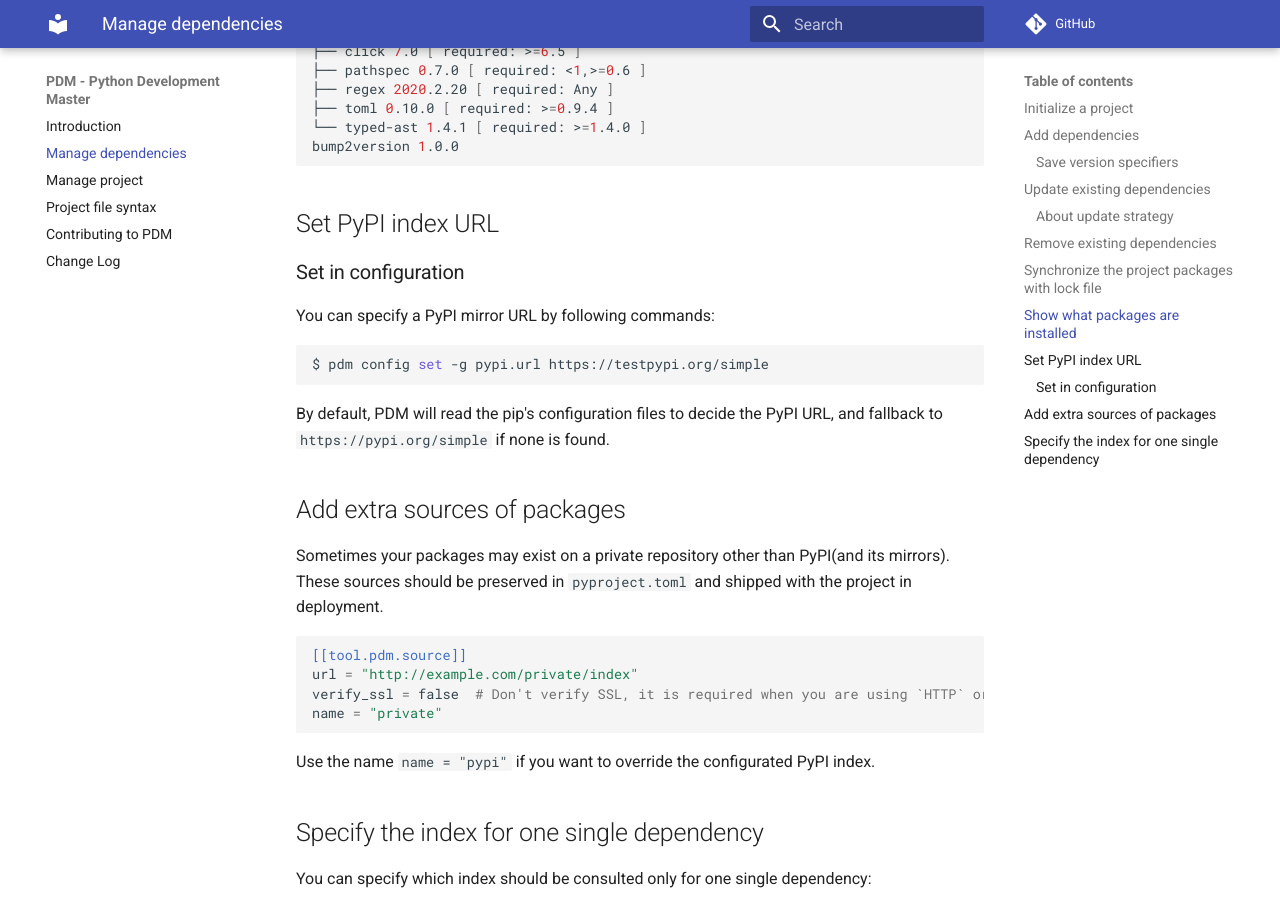
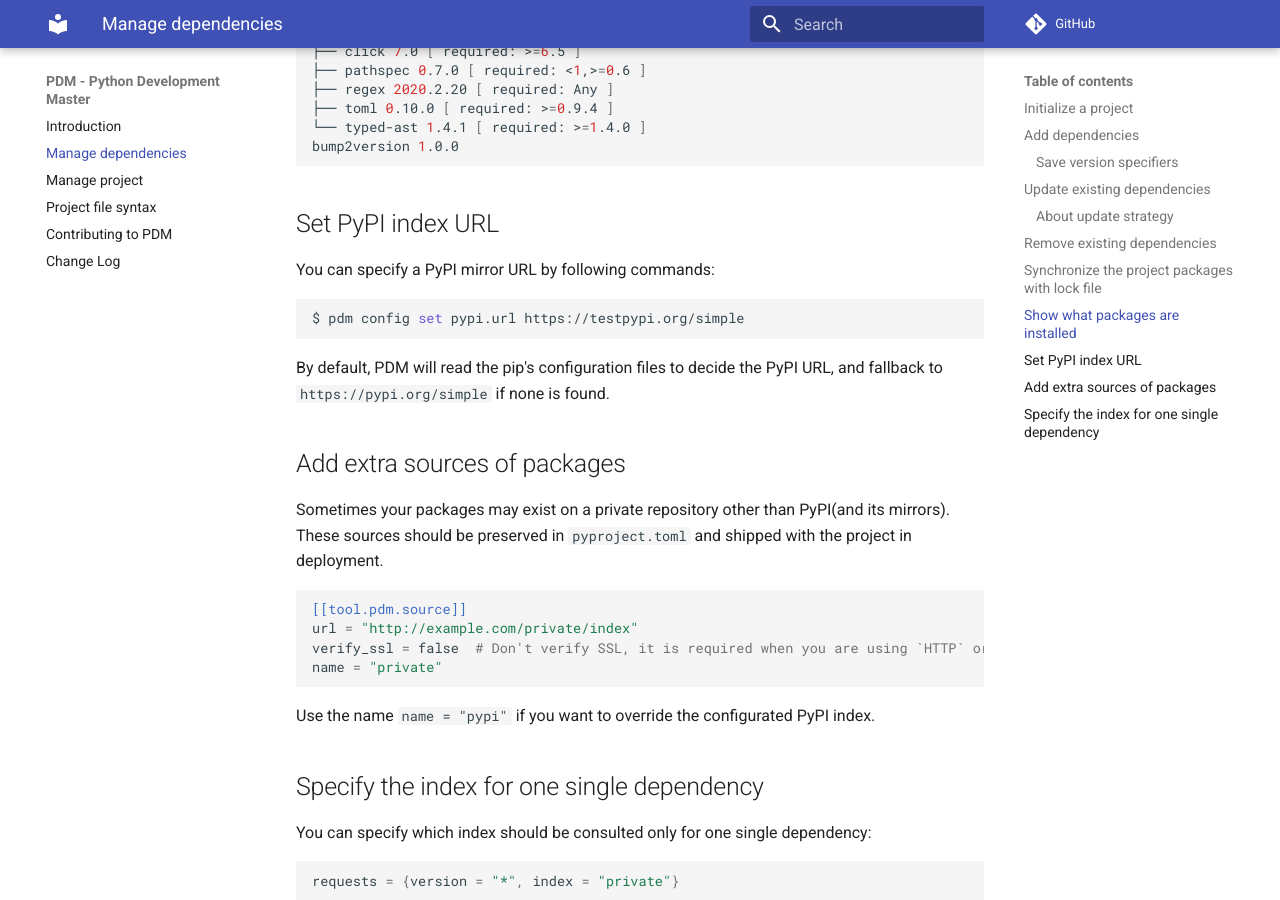
Before and after one commit to ChrisSanderser/pd-ms, an MkDocs documentation site: the page built from docs/docs/dependency.md, in a window 1280 px wide and 900 px high, scrolled down 2673 px. Built offline with MkDocs 1.6.1 and Material for MkDocs 9.7.7, drawn with Linux system fonts in a browser that asks for light colours; comment, search, counter and statistics services are not loaded.

Commit message:
fix docs

````diff
--- a/docs/docs/dependency.md
+++ b/docs/docs/dependency.md
@@ -119,11 +119,9 @@ bump2version 1.0.0
 
 ## Set PyPI index URL
 
-### Set in configuration
-
 You can specify a PyPI mirror URL by following commands:
 ```bash
-$ pdm config set -g pypi.url https://testpypi.org/simple
+$ pdm config set pypi.url https://testpypi.org/simple
 ```
 By default, PDM will read the pip's configuration files to decide the PyPI URL, and fallback
 to `https://pypi.org/simple` if none is found.
````
Also changed, not shown: docs/docs/index.md (+7 -7 lines).
